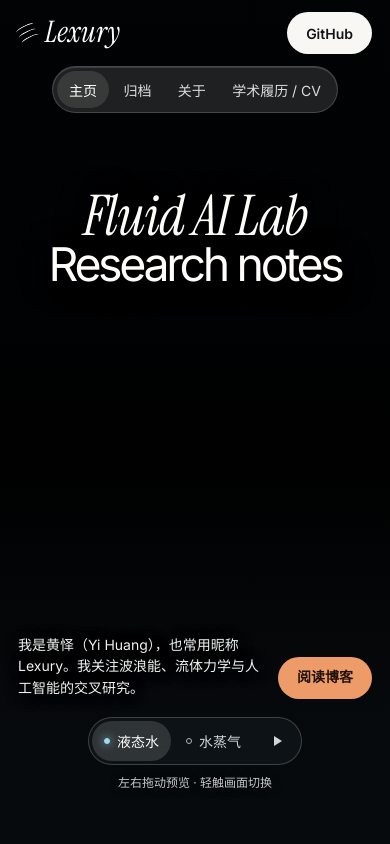
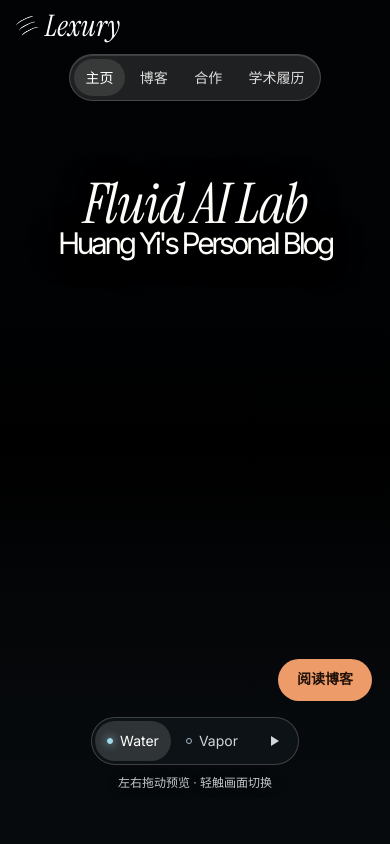
Before and after one commit to yih1827686127/fluid-ai-lab, a website: page docs/index.html in a window 390 px wide. Shown: the top 844 px of the page. Drawn offline with Linux system fonts and the light colour scheme.

Commit message:
Align blog navigation and homepage copy

```diff
--- a/docs/index.html
+++ b/docs/index.html
@@ -28,30 +28,25 @@
       </a>
       <nav class="site-nav" aria-label="主导航">
         <a href="./" aria-current="page">主页</a>
-        <a href="./archive/">归档</a>
-        <a href="./about/">关于</a>
-        <a href="./cv/">学术履历 / CV</a>
+        <a href="./archive/">博客</a>
+        <a href="./cooperation/">合作</a>
+        <a href="./cv/">学术履历</a>
       </nav>
-      <a class="pill pill-light" href="https://github.com/yih1827686127" lang="en">GitHub</a>
     </header>
 
   <h1 class="hero-title" id="hero-title" lang="en">
     <em>Fluid AI Lab</em>
-    <span>Research notes</span>
+    <span>Huang Yi's Personal Blog</span>
   </h1>
 
   <div class="hero-bottom">
-    <div class="hero-bio">
-      <p>我是黄怿（Yi Huang），也常用昵称 Lexury。我关注波浪能、流体力学与人工智能的交叉研究。</p>
-    </div>
-
     <div class="hero-controls">
       <div class="phase-control" role="group" aria-label="切换背景形态">
         <button class="phase-button" type="button" data-select="water" aria-pressed="true">
-          <span class="phase-dot" aria-hidden="true"></span>液态水
+          <span class="phase-dot" aria-hidden="true"></span><span lang="en">Water</span>
         </button>
         <button class="phase-button" type="button" data-select="vapor" aria-pressed="false">
-          <span class="phase-dot" aria-hidden="true"></span>水蒸气
+          <span class="phase-dot" aria-hidden="true"></span><span lang="en">Vapor</span>
         </button>
         <button class="play-button" id="play-button" type="button" aria-pressed="false" aria-label="循环播放" title="循环播放">
           <span class="play-icon" aria-hidden="true"></span>
--- a/docs/styles.css
+++ b/docs/styles.css
@@ -117,13 +117,6 @@ a:focus-visible, button:focus-visible {
   transition: background .2s, box-shadow .2s;
 }
 
-.pill-light {
-  justify-self: end;
-  background: #f8f7f3;
-  color: #121416;
-}
-
-.pill-light:hover { background: #fff; box-shadow: 0 0 20px #fff4; }
 .pill-accent { background: #ed9b68; color: #211008; }
 .pill-accent:hover { background: #ffb986; box-shadow: 0 0 24px #ffb9863b; }
 
@@ -222,7 +215,7 @@ a:focus-visible, button:focus-visible {
 .hero-title span {
   display: block;
   margin-top: .06em;
-  font-size: .83em;
+  font-size: .7em;
   line-height: .93;
 }
 
@@ -234,7 +227,8 @@ a:focus-visible, button:focus-visible {
   padding: 28px var(--gutter) clamp(28px, 6.2vh, 72px);
 }
 
-.hero-bio, .hero-reading {
+.hero-reading {
+  grid-column: 3;
   max-width: 245px;
   color: #f1f2f2;
   font-size: .9375rem;
@@ -242,11 +236,11 @@ a:focus-visible, button:focus-visible {
   text-shadow: 0 1px 10px #000, 0 1px 16px #000;
 }
 
-.hero-bio p, .hero-reading p { margin: 0; }
+.hero-reading p { margin: 0; }
 .hero-reading { justify-self: end; padding-bottom: clamp(10px, 4.6vh, 48px); }
 .hero-reading .pill { margin-top: 14px; pointer-events: auto; text-shadow: none; }
 
-.hero-controls { justify-self: center; text-align: center; }
+.hero-controls { grid-column: 2; justify-self: center; text-align: center; }
 
 .phase-control {
   display: inline-flex;
@@ -434,12 +428,12 @@ a:focus-visible, button:focus-visible {
   .pill { min-height: 42px; }
   .exhibit { min-height: max(630px, 100svh); }
   .hero-title { font-size: clamp(3.5rem, 13vw, 5.5rem); margin-top: clamp(38px, 7.5vh, 80px); }
-  .hero-bottom { grid-template-columns: minmax(0, 1fr) auto; gap: 18px 12px; }
+  .hero-title span { font-size: clamp(1.5rem, 7.65vw, 2.8rem); }
+  .hero-bottom { grid-template-columns: 1fr auto; gap: 16px; }
   .hero-controls { grid-column: 1 / -1; grid-row: 2; }
-  .hero-reading { padding: 0; }
+  .hero-reading { grid-column: 2; padding: 0; }
   .hero-reading p { display: none; }
   .hero-reading .pill { margin: 0; }
-  .hero-bio { font-size: .875rem; line-height: 1.55; }
   .shade {
     background:
       linear-gradient(180deg, #020407ac 0%, #0204079e 28%, transparent 58%),
--- a/site/styles.css
+++ b/site/styles.css
@@ -117,13 +117,6 @@ a:focus-visible, button:focus-visible {
   transition: background .2s, box-shadow .2s;
 }
 
-.pill-light {
-  justify-self: end;
-  background: #f8f7f3;
-  color: #121416;
-}
-
-.pill-light:hover { background: #fff; box-shadow: 0 0 20px #fff4; }
 .pill-accent { background: #ed9b68; color: #211008; }
 .pill-accent:hover { background: #ffb986; box-shadow: 0 0 24px #ffb9863b; }
 
@@ -222,7 +215,7 @@ a:focus-visible, button:focus-visible {
 .hero-title span {
   display: block;
   margin-top: .06em;
-  font-size: .83em;
+  font-size: .7em;
   line-height: .93;
 }
 
@@ -234,7 +227,8 @@ a:focus-visible, button:focus-visible {
   padding: 28px var(--gutter) clamp(28px, 6.2vh, 72px);
 }
 
-.hero-bio, .hero-reading {
+.hero-reading {
+  grid-column: 3;
   max-width: 245px;
   color: #f1f2f2;
   font-size: .9375rem;
@@ -242,11 +236,11 @@ a:focus-visible, button:focus-visible {
   text-shadow: 0 1px 10px #000, 0 1px 16px #000;
 }
 
-.hero-bio p, .hero-reading p { margin: 0; }
+.hero-reading p { margin: 0; }
 .hero-reading { justify-self: end; padding-bottom: clamp(10px, 4.6vh, 48px); }
 .hero-reading .pill { margin-top: 14px; pointer-events: auto; text-shadow: none; }
 
-.hero-controls { justify-self: center; text-align: center; }
+.hero-controls { grid-column: 2; justify-self: center; text-align: center; }
 
 .phase-control {
   display: inline-flex;
@@ -434,12 +428,12 @@ a:focus-visible, button:focus-visible {
   .pill { min-height: 42px; }
   .exhibit { min-height: max(630px, 100svh); }
   .hero-title { font-size: clamp(3.5rem, 13vw, 5.5rem); margin-top: clamp(38px, 7.5vh, 80px); }
-  .hero-bottom { grid-template-columns: minmax(0, 1fr) auto; gap: 18px 12px; }
+  .hero-title span { font-size: clamp(1.5rem, 7.65vw, 2.8rem); }
+  .hero-bottom { grid-template-columns: 1fr auto; gap: 16px; }
   .hero-controls { grid-column: 1 / -1; grid-row: 2; }
-  .hero-reading { padding: 0; }
+  .hero-reading { grid-column: 2; padding: 0; }
   .hero-reading p { display: none; }
   .hero-reading .pill { margin: 0; }
-  .hero-bio { font-size: .875rem; line-height: 1.55; }
   .shade {
     background:
       linear-gradient(180deg, #020407ac 0%, #0204079e 28%, transparent 58%),
```
Also changed, not shown: docs/archive/index.html (+5 -6 lines), docs/cooperation/index.html (renamed from docs/about/index.html, +12 -8 lines), docs/cv/index.html (+3 -4 lines), docs/posts/welcome/index.html (+3 -4 lines), scripts/build.mjs (+13 -10 lines), site/index.html (+3 -7 lines), README.md.
